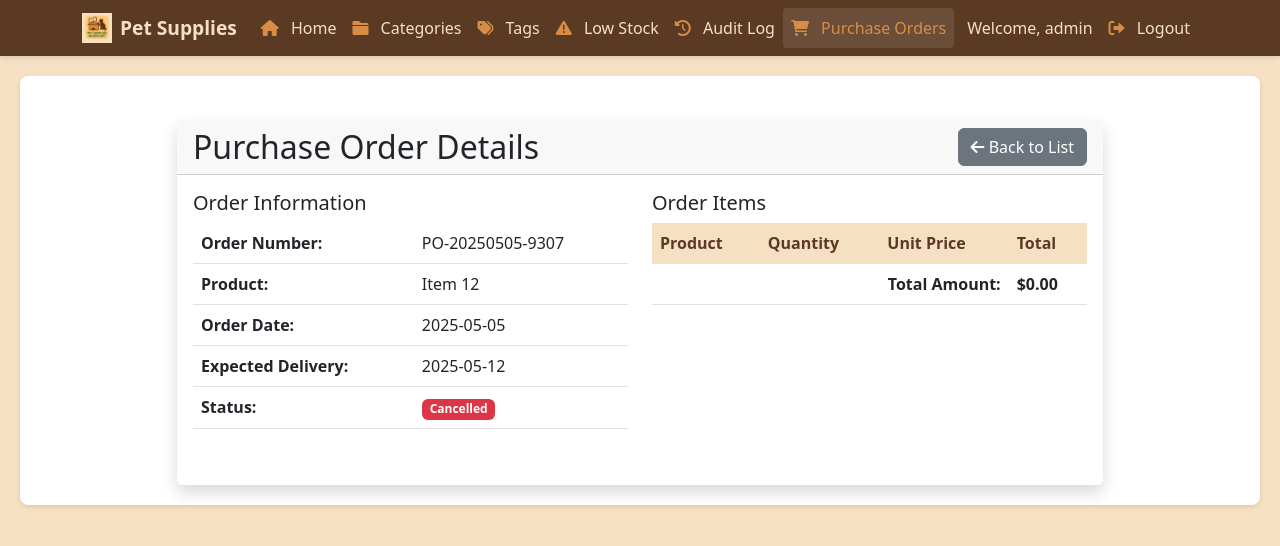
After one commit to NguyenHo12/Final_Project, a Django app: page /purchase-orders/1/ in a window 1280 px wide. The commit adds this page. Shown: the top 546 px of the page. Run offline with Django 5.2, Linux system fonts and the light colour scheme; a user stored in the database is signed in; data comes from the database, SQL or seed files in the repository; both versions use the stored data as it was after the commit; lists and menus that the app fills with data are empty.

Commit message:
add feature purchase order

```diff
--- a/inventory/templates/inventory/base.html
+++ b/inventory/templates/inventory/base.html
@@ -179,13 +179,18 @@
                                 <i class="fas fa-exclamation-triangle"></i> Low Stock
                             </a>
                         </li>
-                        {% if user.is_staff %}
                         <li class="nav-item">
-                            <a class="nav-link" href="{% url 'audit_log' %}">
-                                <i class="fas fa-history"></i> Audit Log
+                            <a class="nav-link {% if request.resolver_match.url_name == 'audit_log' %}active{% endif %}" href="{% url 'audit_log' %}">
+                                <i class="fas fa-history"></i>
+                                <span>Audit Log</span>
                             </a>
                         </li>
-                        {% endif %}
+                        <li class="nav-item">
+                            <a class="nav-link {% if 'purchase_order' in request.resolver_match.url_name %}active{% endif %}" href="{% url 'purchase_order_list' %}">
+                                <i class="fas fa-shopping-cart"></i>
+                                <span>Purchase Orders</span>
+                            </a>
+                        </li>
                     </ul>
                     <div class="navbar-nav">
                         {% if user.is_authenticated %}
--- /dev/null
+++ b/inventory/templates/inventory/purchase_order_detail.html
@@ -0,0 +1,127 @@
+{% extends 'inventory/base.html' %}
+{% load static %}
+
+{% block title %}Purchase Order Details - Pet Supplies Inventory{% endblock %}
+
+{% block content %}
+<div class="container mt-4">
+    <div class="row justify-content-center">
+        <div class="col-md-10">
+            <div class="card shadow">
+                <div class="card-header d-flex justify-content-between align-items-center">
+                    <h2 class="mb-0">Purchase Order Details</h2>
+                    <div>
+                        <a href="{% url 'purchase_order_list' %}" class="btn btn-secondary">
+                            <i class="fas fa-arrow-left"></i> Back to List
+                        </a>
+                    </div>
+                </div>
+                <div class="card-body">
+                    {% if messages %}
+                    <div class="messages">
+                        {% for message in messages %}
+                        <div class="alert alert-{{ message.tags }}">
+                            {{ message }}
+                        </div>
+                        {% endfor %}
+                    </div>
+                    {% endif %}
+
+                    <div class="row mb-4">
+                        <div class="col-md-6">
+                            <h5>Order Information</h5>
+                            <table class="table">
+                                <tr>
+                                    <th>Order Number:</th>
+                                    <td>{{ order.order_number }}</td>
+                                </tr>
+                                <tr>
+                                    <th>Product:</th>
+                                    <td>{{ order.supplier.name }}</td>
+                                </tr>
+                                <tr>
+                                    <th>Order Date:</th>
+                                    <td>{{ order.order_date|date:"Y-m-d" }}</td>
+                                </tr>
+                                <tr>
+                                    <th>Expected Delivery:</th>
+                                    <td>{{ order.expected_delivery_date|date:"Y-m-d" }}</td>
+                                </tr>
+                                <tr>
+                                    <th>Status:</th>
+                                    <td>
+                                        {% if order.status == 'PENDING' %}
+                                        <span class="badge bg-warning">Pending</span>
+                                        {% elif order.status == 'RECEIVED' %}
+                                        <span class="badge bg-success">Received</span>
+                                        {% elif order.status == 'CANCELLED' %}
+                                        <span class="badge bg-danger">Cancelled</span>
+                                        {% endif %}
+                                    </td>
+                                </tr>
+                            </table>
+                        </div>
+                        <div class="col-md-6">
+                            <h5>Order Items</h5>
+                            <table class="table">
+                                <thead>
+                                    <tr>
+                                        <th>Product</th>
+                                        <th>Quantity</th>
+                                        <th>Unit Price</th>
+                                        <th>Total</th>
+                                    </tr>
+                                </thead>
+                                <tbody>
+                                    {% for item in items %}
+                                    <tr>
+                                        <td>{{ item.supply.name }}</td>
+                                        <td>{{ item.quantity }}</td>
+                                        <td>${{ item.unit_price|floatformat:2 }}</td>
+                                        <td>${{ item.total_price|floatformat:2 }}</td>
+                                    </tr>
+                                    {% endfor %}
+                                </tbody>
+                                <tfoot>
+                                    <tr>
+                                        <th colspan="3" class="text-end">Total Amount:</th>
+                                        <th>${{ order.total_amount|floatformat:2 }}</th>
+                                    </tr>
+                                </tfoot>
+                            </table>
+                        </div>
+                    </div>
+
+                    {% if order.status == 'PENDING' %}
+                    <div class="row">
+                        <div class="col-12">
+                            <div class="card">
+                                <div class="card-header">
+                                    <h5 class="mb-0">Update Order Status</h5>
+                                </div>
+                                <div class="card-body">
+                                    <form method="post" action="{% url 'update_purchase_order_status' order.id %}" class="d-inline">
+                                        {% csrf_token %}
+                                        <input type="hidden" name="status" value="RECEIVED">
+                                        <button type="submit" class="btn btn-success" onclick="return confirm('Mark this order as received? This will update inventory.')">
+                                            <i class="fas fa-check"></i> Mark as Received
+                                        </button>
+                                    </form>
+                                    <form method="post" action="{% url 'update_purchase_order_status' order.id %}" class="d-inline">
+                                        {% csrf_token %}
+                                        <input type="hidden" name="status" value="CANCELLED">
+                                        <button type="submit" class="btn btn-danger" onclick="return confirm('Are you sure you want to cancel this order?')">
+                                            <i class="fas fa-times"></i> Cancel Order
+                                        </button>
+                                    </form>
+                                </div>
+                            </div>
+                        </div>
+                    </div>
+                    {% endif %}
+                </div>
+            </div>
+        </div>
+    </div>
+</div>
+{% endblock %}
--- a/inventory/urls.py
+++ b/inventory/urls.py
@@ -25,4 +25,9 @@ urlpatterns = [
     path('tags/create/', views.tag_create, name='tag_create'),
     path('tags/<int:pk>/update/', views.tag_update, name='tag_update'),
     path('tags/<int:pk>/delete/', views.tag_delete, name='tag_delete'),
+
+    path('purchase-orders/', views.purchase_order_list, name='purchase_order_list'),
+    path('purchase-orders/create/', views.create_purchase_order, name='create_purchase_order'),
+    path('purchase-orders/<int:order_id>/', views.purchase_order_detail, name='purchase_order_detail'),
+    path('purchase-orders/<int:order_id>/update-status/', views.update_purchase_order_status, name='update_purchase_order_status'),
 ]
--- a/inventory/views.py
+++ b/inventory/views.py
@@ -1,8 +1,9 @@
 from django.contrib.auth import authenticate, login, logout
 from django.shortcuts import render, redirect, get_object_or_404
 from django.db import models
-from .models import Supply, AuditLog, Category, Tag, User  # Make sure to import AuditLog, Category, and Tag
-from .forms import SupplyForm, CategoryForm, TagForm
+from django.db.models import F
+from .models import Supply, AuditLog, Category, Tag, User, PurchaseOrder, Supplier, PurchaseOrderItem
+from .forms import SupplyForm, CategoryForm, TagForm, PurchaseOrderForm, PurchaseOrderItemForm
 from django.contrib import messages
 from django.contrib.auth.decorators import login_required
 import csv
@@ -11,6 +12,9 @@ from .forms import UploadFileForm
 from django.views.decorators.csrf import csrf_exempt
 import json
 from django.core.paginator import Paginator
+from django.utils import timezone
+from datetime import timedelta
+from decimal import Decimal
 
 
 
@@ -324,3 +328,116 @@ def tag_delete(request, pk):
         messages.success(request, 'Tag deleted successfully.')
         return redirect('tag_list')
     return render(request, 'inventory/tag_confirm_delete.html', {'tag': tag})
+
+@login_required
+def purchase_order_list(request):
+    orders = PurchaseOrder.objects.all().order_by('-order_date')
+    return render(request, 'inventory/purchase_order_list.html', {'orders': orders})
+
+@login_required
+def purchase_order_detail(request, order_id):
+    order = get_object_or_404(PurchaseOrder, id=order_id)
+    items = order.items.all()
+    return render(request, 'inventory/purchase_order_detail.html', {
+        'order': order,
+        'items': items
+    })
+
+@login_required
+def create_purchase_order(request):
+    if request.method == 'POST':
+        supply_id = request.POST.get('supply')
+        quantity = request.POST.get('quantity')
+        notes = request.POST.get('notes', '')
+
+        try:
+            supply = Supply.objects.get(id=supply_id)
+
+            # Create a supplier with the product name
+            supplier, created = Supplier.objects.get_or_create(
+                name=supply.name,
+                defaults={
+                    'contact_person': 'System',
+                    'email': 'system@example.com',
+                    'phone': 'N/A',
+                    'address': 'N/A',
+                    'notes': f'Auto-created supplier for product {supply.name}',
+                    'is_active': True
+                }
+            )
+
+            # Create purchase order
+            order = PurchaseOrder.objects.create(
+                supplier=supplier,
+                order_date=timezone.now(),
+                expected_delivery_date=timezone.now() + timedelta(days=7),
+                status='PENDING',
+                notes=notes,
+                created_by=request.user
+            )
+
+            # Convert quantity to Decimal
+            quantity_decimal = Decimal(str(quantity))
+            unit_price = Decimal(str(supply.price))
+            total_price = quantity_decimal * unit_price
+
+            # Create order item
+            PurchaseOrderItem.objects.create(
+                purchase_order=order,
+                supply=supply,
+                quantity=quantity_decimal,
+                unit_price=unit_price,
+                total_price=total_price,
+                notes=notes
+            )
+
+            # Update order total
+            order.total_amount = total_price
+            order.save()
+
+            messages.success(request, 'Purchase order created successfully.')
+            return redirect('purchase_order_list')
+
+        except Supply.DoesNotExist:
+            messages.error(request, 'Selected supply does not exist.')
+        except Exception as e:
+            messages.error(request, f'Error creating purchase order: {str(e)}')
+
+    # Get low stock items
+    low_stock_items = Supply.objects.filter(
+        quantity__lte=models.F('reorder_point')
+    ).select_related('category')
+
+    return render(request, 'inventory/purchase_order_form.html', {
+        'low_stock_items': low_stock_items
+    })
+
+@login_required
+def update_purchase_order_status(request, order_id):
+    if request.method == 'POST':
+        order = get_object_or_404(PurchaseOrder, id=order_id)
+        new_status = request.POST.get('status')
+
+        if new_status in ['RECEIVED', 'CANCELLED']:
+            if new_status == 'RECEIVED':
+                # Update inventory for each item
+                for item in order.items.all():
+                    supply = item.supply
+                    supply.quantity += item.quantity
+                    supply.save()
+
+                    # Create audit log
+                    AuditLog.objects.create(
+                        supply=supply,
+                        action='RECEIVE',
+                        user=request.user,
+                        details=f'Received {item.quantity} units from purchase order {order.order_number}'
+                    )
+
+            order.status = new_status
+            order.save()
+            messages.success(request, f'Order status updated to {new_status.lower()}.')
+        else:
+            messages.error(request, 'Invalid status.')
+
+    return redirect('purchase_order_detail', order_id=order_id)
```
Also changed, not shown: inventory/forms.py (+106 -1 lines), inventory/models.py (+90 -0 lines), inventory/templates/inventory/purchase_order_form.html (added, +126 -0 lines), inventory/templates/inventory/purchase_order_list.html (added, +99 -0 lines), Inventory.db, inventory/migrations/0003_purchaseorder_alter_auditlog_action_and_more.py (added), inventory/migrations/0004_supplier_alter_purchaseorder_options_and_more.py (added), inventory/migrations/0005_remove_purchaseorderitem_received_quantity_and_more.py (added), inventory/migrations/0006_alter_purchaseorderitem_options_and_more.py (added).
